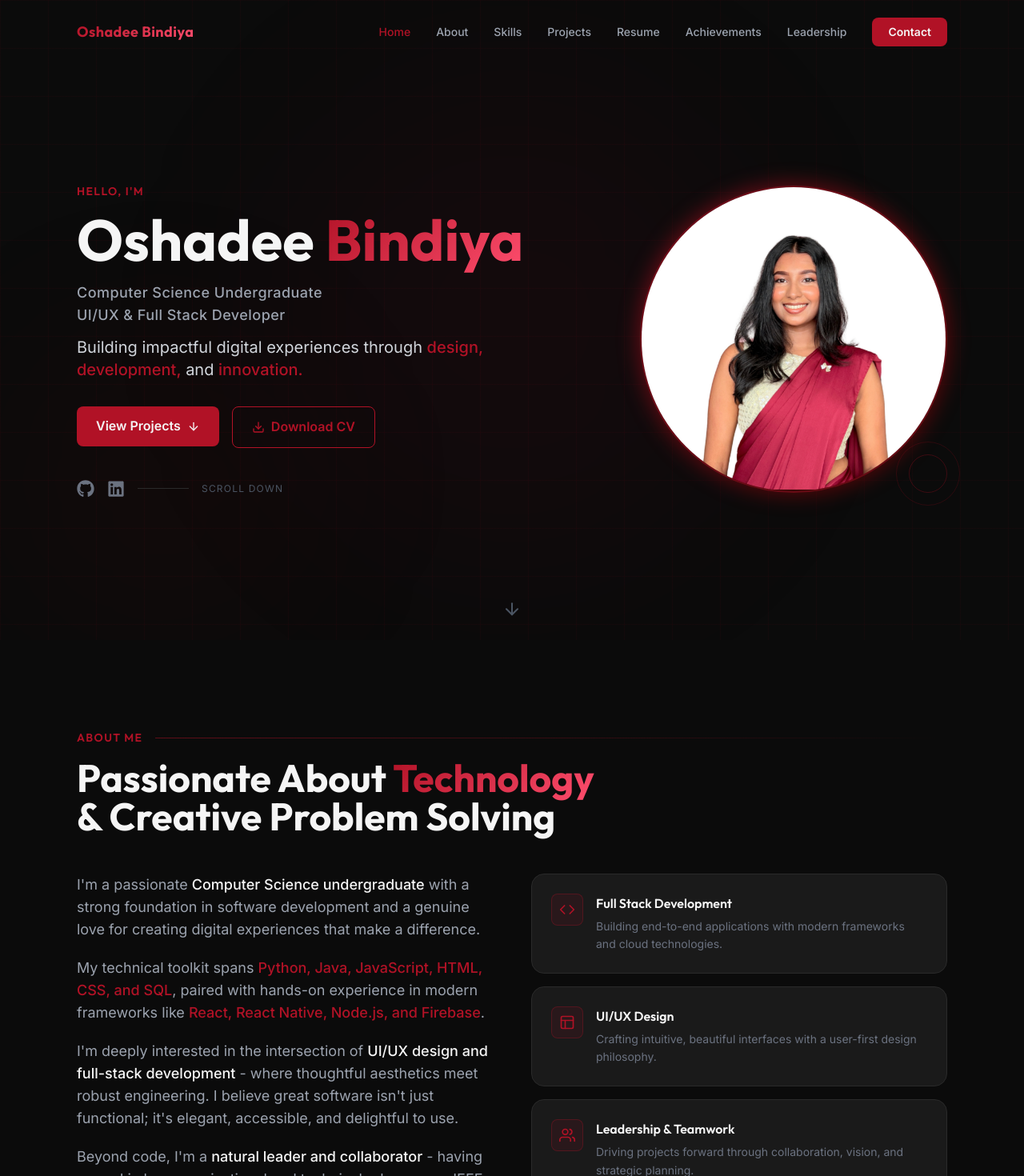
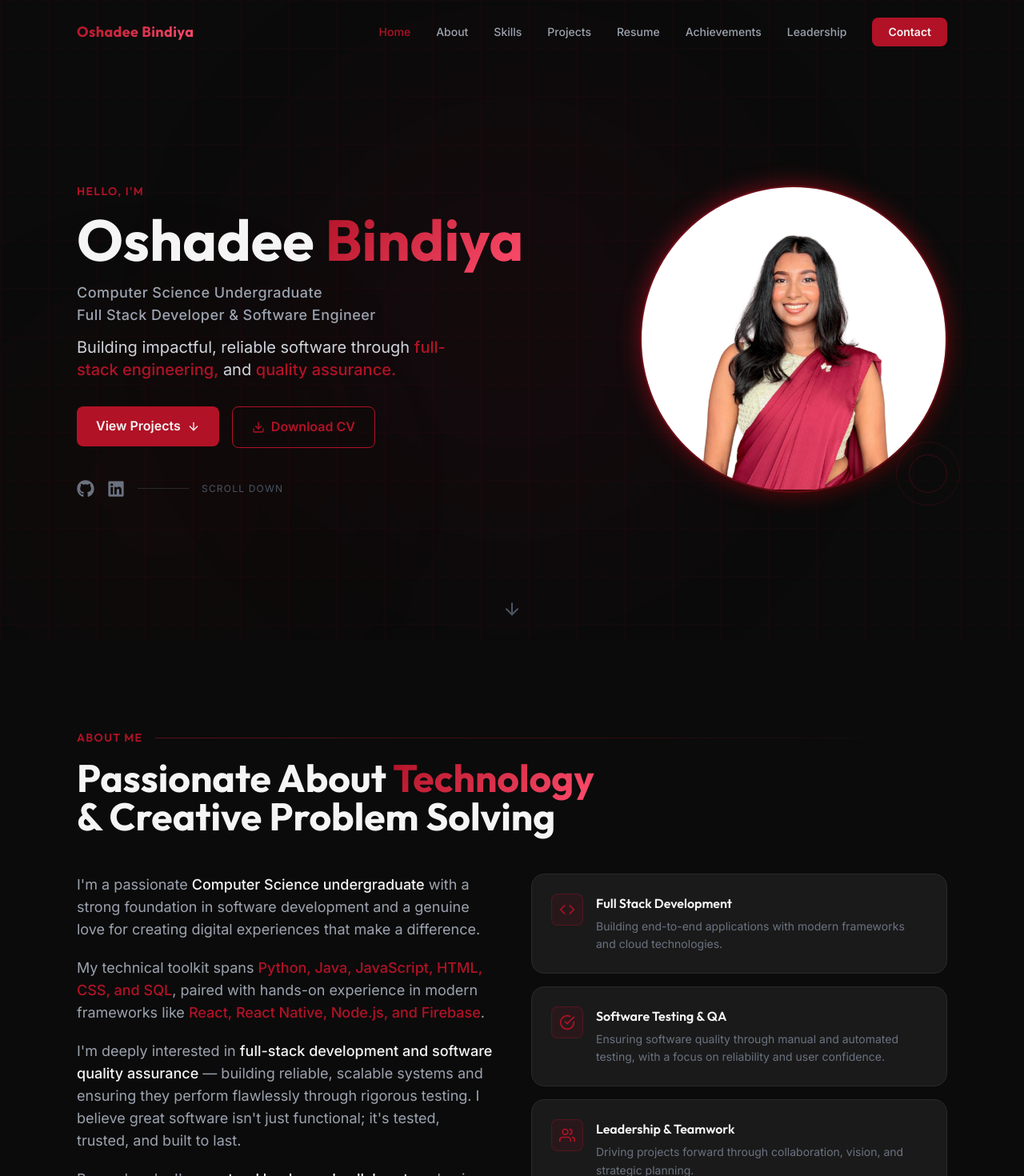
Before and after one commit to oshadeew/portfolio-oshadee, a React (Vite) app: page / in a window 1280 px wide. Shown: the top 1470 px of the page at 80% size. Built offline with nearby package versions, Linux system fonts and the light colour scheme.

Commit message:
refactor: update professional focus  to software quality assurance and engineering in About and Hero sections

```diff
--- a/src/components/About.jsx
+++ b/src/components/About.jsx
@@ -2,7 +2,7 @@ import React from 'react';
 import { motion } from 'framer-motion';
 import { useInView } from 'framer-motion';
 import { useRef } from 'react';
-import { FiCode, FiLayout, FiUsers } from 'react-icons/fi';
+import { FiCode, FiCheckCircle, FiUsers } from 'react-icons/fi';
 
 const highlights = [
   {
@@ -11,9 +11,9 @@ const highlights = [
     description: 'Building end-to-end applications with modern frameworks and cloud technologies.',
   },
   {
-    icon: <FiLayout size={20} />,
-    title: 'UI/UX Design',
-    description: 'Crafting intuitive, beautiful interfaces with a user-first design philosophy.',
+    icon: <FiCheckCircle size={20} />,
+    title: 'Software Testing & QA',
+    description: 'Ensuring software quality through manual and automated testing, with a focus on reliability and user confidence.',
   },
   {
     icon: <FiUsers size={20} />,
@@ -77,10 +77,10 @@ export default function About() {
                 .
               </p>
               <p>
-                I'm deeply interested in the intersection of{' '}
-                <span className="text-[#F5F5F5] font-medium">UI/UX design and full-stack development</span>{' '}
-                - where thoughtful aesthetics meet robust engineering. I believe great software
-                isn't just functional; it's elegant, accessible, and delightful to use.
+                I'm deeply interested in{' '}
+                <span className="text-[#F5F5F5] font-medium">full-stack development and software quality assurance</span>{' '}
+                — building reliable, scalable systems and ensuring they perform flawlessly through rigorous testing. I believe great software
+                isn't just functional; it's tested, trusted, and built to last.
               </p>
               <p>
                 Beyond code, I'm a{' '}
--- a/src/components/Hero.jsx
+++ b/src/components/Hero.jsx
@@ -62,16 +62,16 @@ export default function Hero() {
             variants={itemVariants}
             className="text-gray-400 text-base md:text-lg font-medium mb-3 tracking-wide leading-loose"
           >
-            Computer Science Undergraduate<br />UI/UX &amp; Full Stack Developer
+            Computer Science Undergraduate<br />Full Stack Developer &amp; Software Engineer
           </motion.p>
 
           <motion.p
             variants={itemVariants}
             className="text-gray-300 text-lg md:text-xl leading-relaxed mb-8 max-w-lg"
           >
-            Building impactful digital experiences through{' '}
-            <span className="text-[#B11226] font-medium">design, development,</span> and{' '}
-            <span className="text-[#B11226] font-medium">innovation.</span>
+            Building impactful, reliable software through{' '}
+            <span className="text-[#B11226] font-medium">full-stack engineering,</span> and{' '}
+            <span className="text-[#B11226] font-medium">quality assurance.</span>
           </motion.p>
 
           <motion.div variants={itemVariants} className="flex flex-wrap gap-4 mb-10">
```
